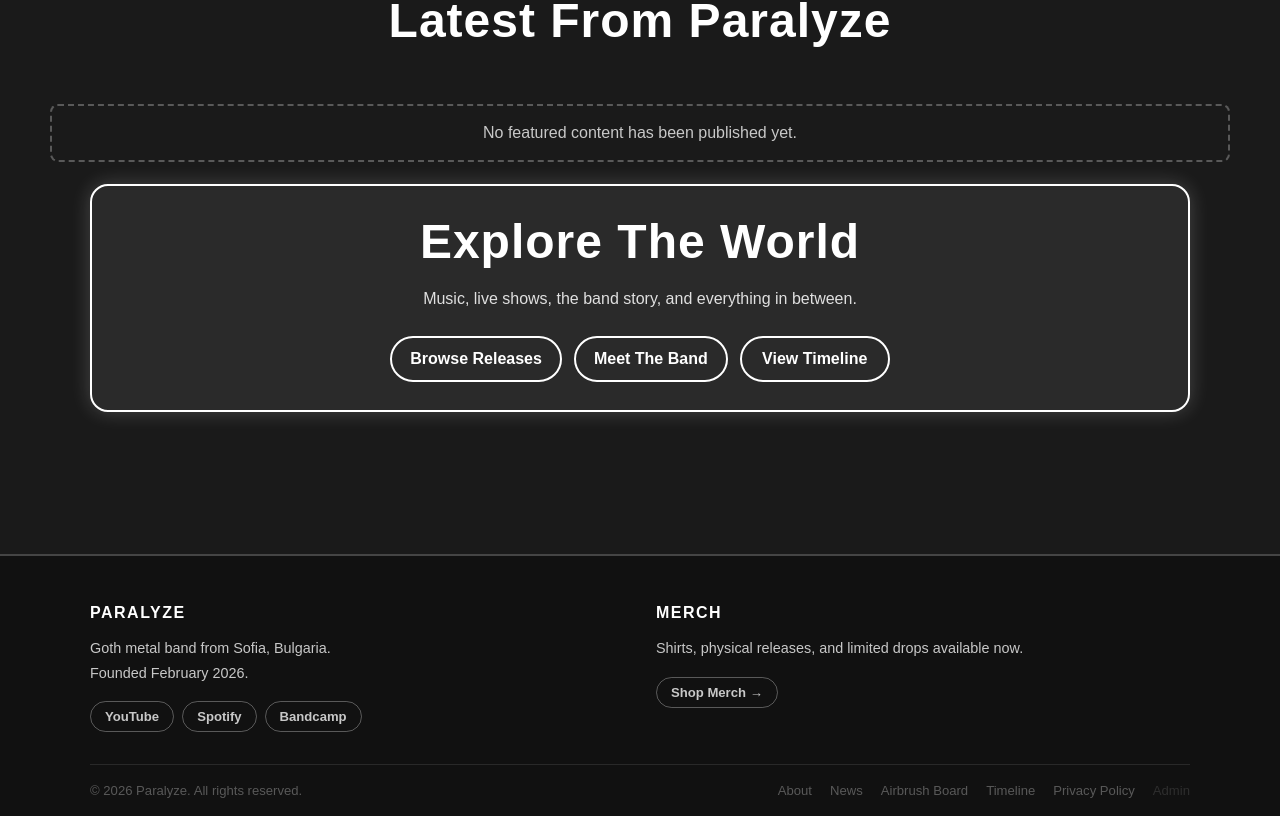
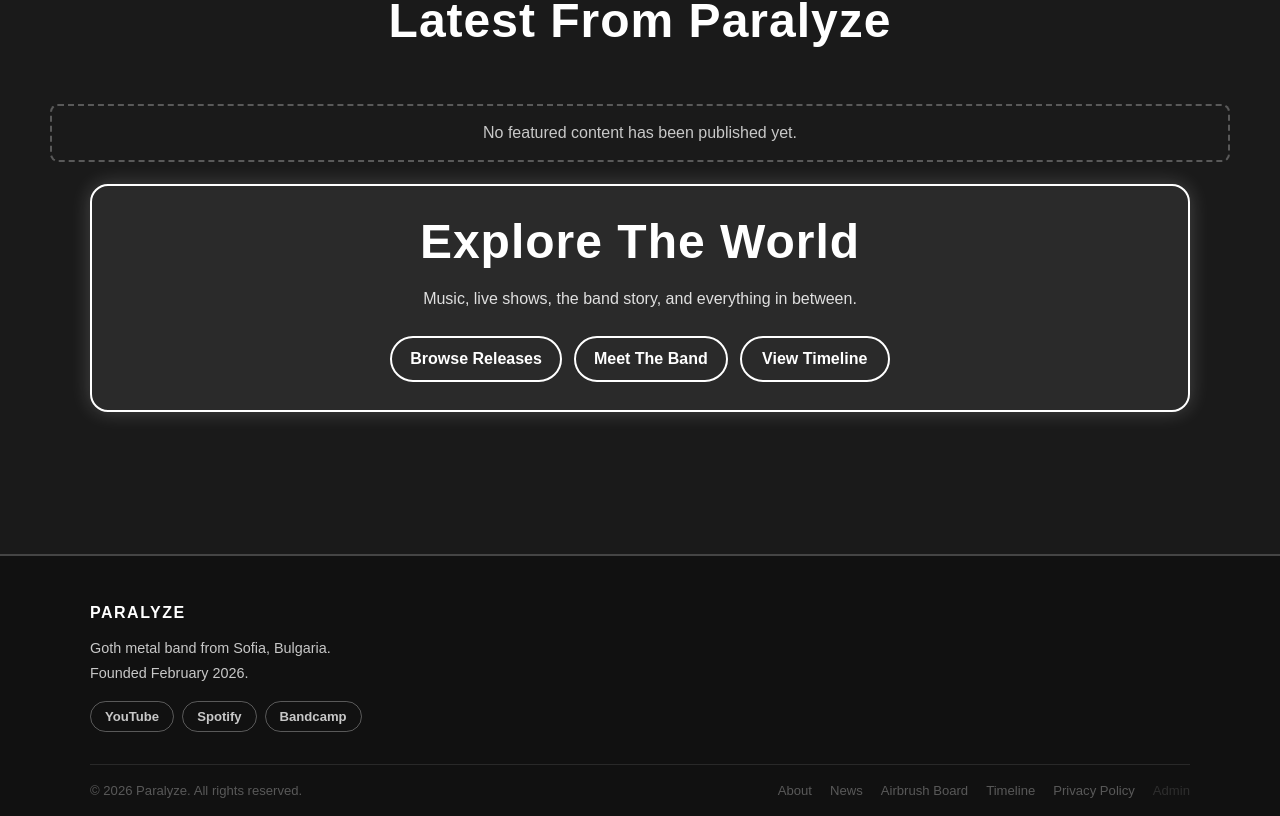
Before and after one commit to bobaFetr/DBW--------P26, a Next.js app: page / in a window 1280 px wide. Shown: the part 1200-2016 px from the top of the page. Built offline with nearby package versions, Linux system fonts and the light colour scheme; no server answers; a web font is replaced by a local one.

Commit message:
feat: comment out Merch section in SiteFooter component

```diff
--- a/components/SiteFooter.jsx
+++ b/components/SiteFooter.jsx
@@ -62,7 +62,7 @@
           </div>
         </div> */}
 
-        <div className="footer-col">
+        {/* <div className="footer-col">
           <h4>Merch</h4>
           <p>Shirts, physical releases, and limited drops available now.</p>
           <div style={{ marginTop: "16px" }}>
@@ -70,7 +70,7 @@
               Shop Merch →
             </Link>
           </div>
-        </div>
+        </div> */}
 
         {/* <div className="footer-col footer-newsletter">
           <h4>Stay Updated</h4>
```
